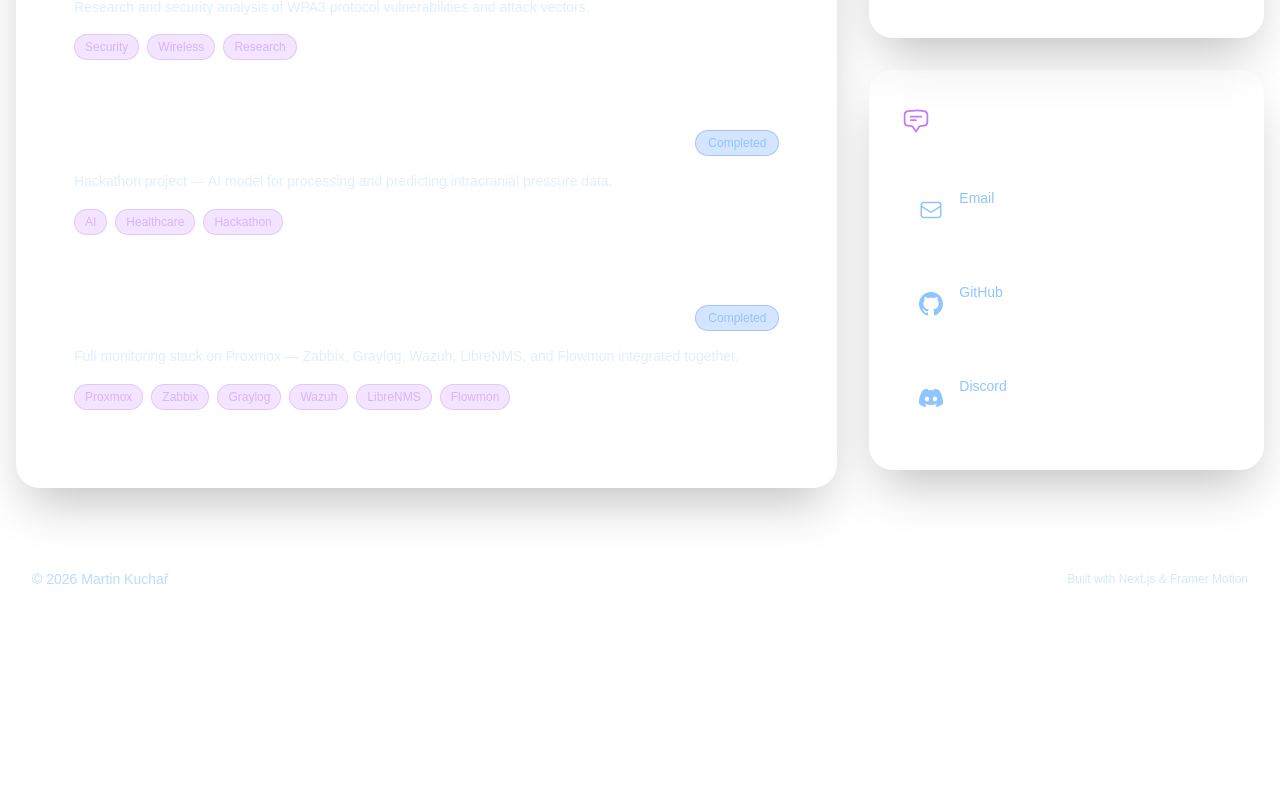
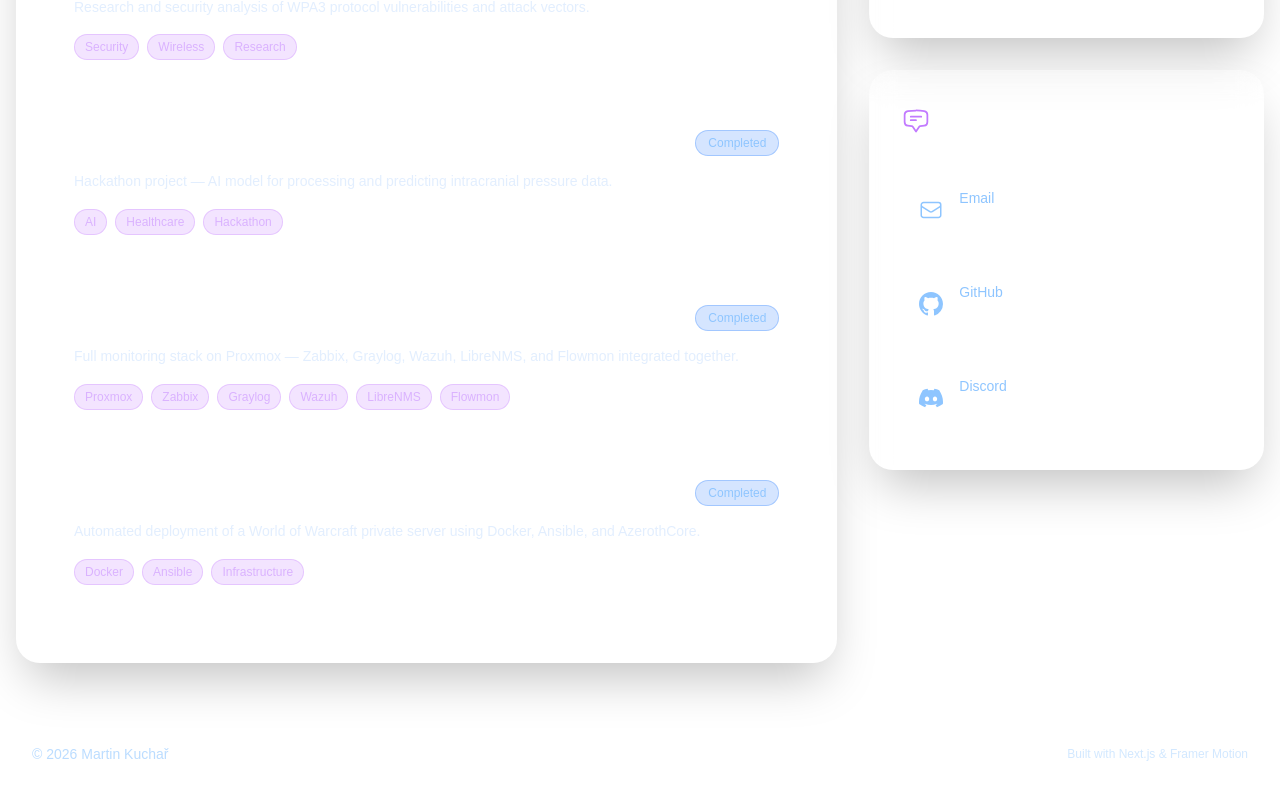
Before and after one commit to MRTNKuchar/CV, a Next.js app: page / in a window 1280 px wide. Shown: the part 1520-2320 px from the top of the page. Before the commit the page ends 2189 px from the top, so only its background shows below. Built offline with nearby package versions, Linux system fonts and the light colour scheme.

Commit message:
new project added and bug fixed

```diff
--- a/package.json
+++ b/package.json
@@ -13,9 +13,12 @@
 		"cf-typegen": "wrangler types --env-interface CloudflareEnv ./cloudflare-env.d.ts"
 	},
 	"dependencies": {
+		"@mlc-ai/web-llm": "^0.2.80",
 		"@opennextjs/cloudflare": "^1.15.1",
+		"@xenova/transformers": "^2.17.2",
 		"motion": "^12.34.0",
 		"next": "16.1.5",
+		"packages": "^0.0.8",
 		"react": "19.1.5",
 		"react-dom": "19.1.5"
 	},
--- a/src/app/data/projects.ts
+++ b/src/app/data/projects.ts
@@ -90,5 +90,31 @@ All tools are integrated to work together — alerts from one system can trigger
       "Created cross-tool incident response workflow for cohesive security operations"
     ],
     tools: ["Proxmox VE", "Zabbix", "Graylog", "Wazuh", "LibreNMS", "Flowmon", "Linux", "SNMP", "Syslog"]
+  },
+  {
+    slug: "wow-private",
+    name: "WoW Private Server",
+    description: "Automated deployment of a World of Warcraft private server using Docker, Ansible, and AzerothCore.",
+    longDescription: `This project provides a complete infrastructure-as-code solution for deploying and managing a World of Warcraft private server based on AzerothCore — an open-source emulator supporting the WotLK 3.3.5a client. The goal was to automate the entire setup process so that a fully functional game server can be deployed reproducibly with minimal manual intervention.
+
+The deployment uses a multi-container Docker Compose architecture with distinct services: a MySQL 8.4 database container managing authentication, world data, and character databases, along with separate authentication and world server containers handling client connections. Automated initialization handles database imports and game asset downloads during first startup.
+
+Ansible playbooks are used for infrastructure provisioning, eliminating manual configuration steps and enabling consistent deployments across different host machines. The playbooks handle everything from installing dependencies and configuring Docker to setting up the game server containers and performing initial database setup.
+
+The project supports multiple network connectivity options — from simple LAN setups with port forwarding to internet-facing deployments using ZeroTier virtual LAN. This flexibility allows the server to be used for local testing or as a persistent multiplayer environment accessible from anywhere.
+
+Database management is covered with backup and restore procedures, and health-checking mechanisms ensure service reliability. The documentation includes detailed setup guides, GM commands reference, troubleshooting tips, and security recommendations for running the server safely.`,
+    tags: ["Docker", "Ansible", "Infrastructure"],
+    status: "completed",
+    highlights: [
+      "Multi-container Docker Compose architecture with MySQL, auth, and world servers",
+      "Ansible playbooks for fully automated and reproducible server provisioning",
+      "Automated database initialization and game asset download pipeline",
+      "Network flexibility with support for LAN, port forwarding, and ZeroTier VPN",
+      "Database backup/restore procedures and container health-checking",
+      "Comprehensive documentation including setup guides and troubleshooting"
+    ],
+    tools: ["Docker", "Docker Compose", "Ansible", "MySQL", "AzerothCore", "ZeroTier", "Linux"],
+    github: "https://github.com/MRTNKuchar/wow-private"
   }
 ]
--- a/src/app/hooks/useTypewriter.ts
+++ b/src/app/hooks/useTypewriter.ts
@@ -1,15 +1,13 @@
 "use client"
 
-import { useEffect, useRef, useState } from "react"
+import { useEffect, useState } from "react"
 
 export function useTypewriter(text: string, speed = 40, start = true) {
   const [displayed, setDisplayed] = useState("")
   const [done, setDone] = useState(false)
-  const started = useRef(false)
 
   useEffect(() => {
-    if (!start || started.current) return
-    started.current = true
+    if (!start) return
     setDisplayed("")
     setDone(false)
     let i = 0
```
Also changed, not shown: .claude/settings.local.json, 1 other file (tests, documents, lock files or other folders).
